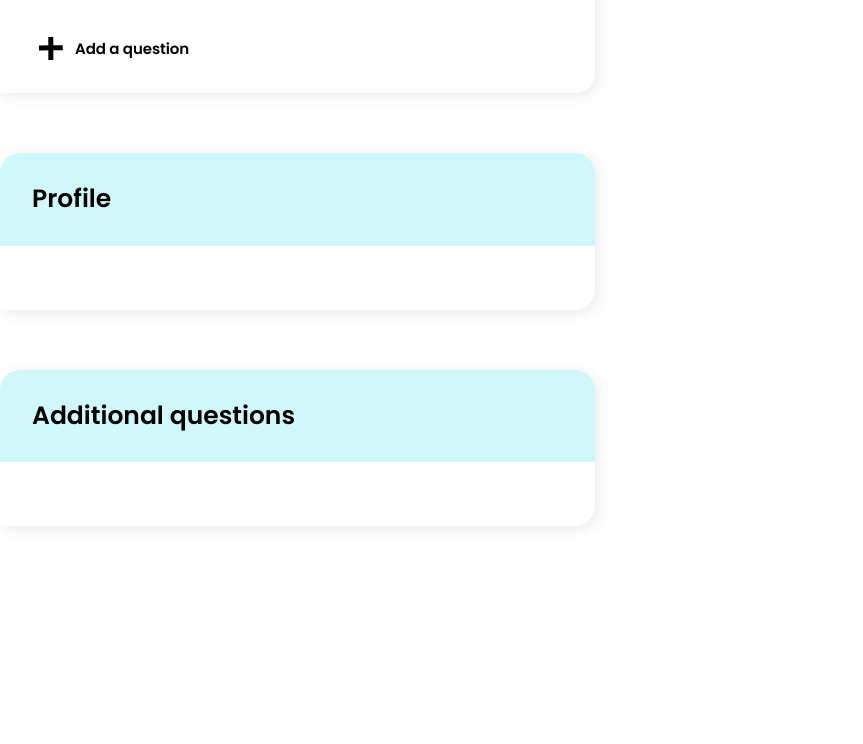
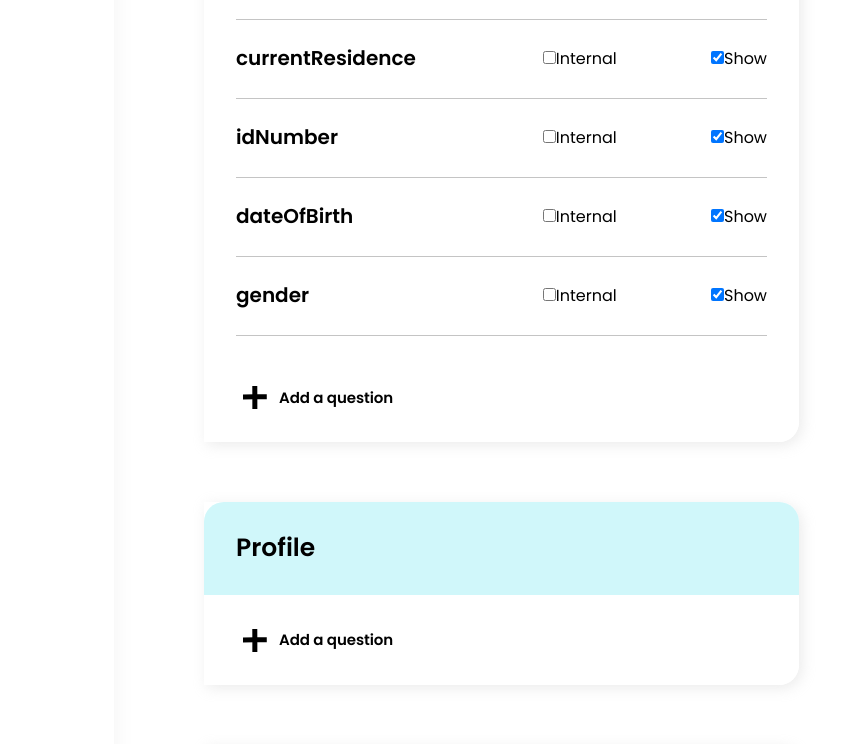
Before and after one commit to mrpeski/gusto, a React (Create React App) app: page / in a window 1280 px wide. Shown: the part 1279-2023 px from the top of the page, without its empty margins (0-863 px from the left). Before the commit the page ends 1865 px from the top, so only its background shows below. Built offline with nearby package versions, Linux system fonts and the light colour scheme.

Commit message:
Create Layout Component

```diff
--- a/src/App.css
+++ b/src/App.css
@@ -16,10 +16,90 @@
 /* Layout */
 .Flex {
   display: flex;
-  gap: 20px
+  gap: 20px;
+  width: 100%;
+}
+.Space-between {
+  justify-content: space-between
 }
 .Flex-col {
   flex-direction: column;
+}
+.Sidebar {
+  width: 114px;
+  min-height: 100%;
+  position: sticky;
+  top: 0;
+  background: #FFF;
+  box-shadow: 0px 4px 23px 0px rgba(0, 0, 0, 0.05);
+  z-index: 9999;
+}
+.Content-wrapper {
+  flex: 1;
+}
+.Navigation {
+  border-radius: 9px;
+  background: #FFF;
+  box-shadow: 0px 1px 18px 0px rgba(0, 0, 0, 0.12);
+  left: 0;
+  right: 0;
+  position: absolute;
+  padding-left: 200px;
+  overflow: clip;
+}
+.Navigation-list {
+  height: 120px;
+  align-items: center;
+  justify-content: flex-start;
+  display: flex;
+}
+.Navigation-link {
+  color: #000;
+  padding: 52px 63px 54px 54px;
+font-family: Inter;
+font-size: 20px;
+font-weight: 500;
+text-decoration: none;
+position: relative;
+}
+.Navigation-link::after {
+  content: "";
+  height: 60%;
+  width: 1px;
+  position: absolute;
+  right: -1px;
+  top: 20%;
+  background-color: #c4c4c4;
+}
+
+
+.Navigation-link:last-of-type::after {
+  width: 0;
+}
+
+.Navigation-link.active {
+  background-color: #00635B;
+  color: white;
+}
+.Navigation-link.active::after {
+  content: "";
+  width: 0;
+  height: 0;
+  top: calc(50% - 20px);
+  right: -20px;
+  border-top: 20px solid transparent;
+  border-bottom: 20px solid transparent;
+  border-left: 20px solid #00635B;
+  background-color: transparent;
+}
+.Content-wrapper::before {
+  content: "";
+  height: 123px;
+  display: block;
+}
+.Content {
+  margin-top: 113px;
+  padding: 113px 70px
 }
 /* Layout */
 /* Upload Cover Image */
--- a/src/App.tsx
+++ b/src/App.tsx
@@ -11,6 +11,7 @@ import Question from './components/Question';
 import withToggle from './components/withToggle';
 import Section from './components/Section';
 import CoverImage from './components/CoverImage';
+import Layout from './components/Layout';
 
 interface Props {
   onSave: (arg: QuestionConfig) => void
@@ -42,7 +43,8 @@ function App() {
   const fieldsArr = Object.keys(personalInfo).filter(field => field !== 'personalQuestions')
   // console.log(personalInfo)
   return (
-    <div className="App">
+    <Layout>
+
       <CoverImage />
       <Section title={'Personal Information'}>
         <ul onChange={delegateChangeHandler as FormEventHandler}>
@@ -64,11 +66,15 @@ function App() {
       </Section>
       <Section title={'Profile'}>
 
+
+      <QuestionToggle onSave={handleQuestion} />
+
       </Section>
       <Section title={'Additional questions'}>
+      <QuestionToggle onSave={handleQuestion} />
 
       </Section>
-    </div>
+    </Layout>
   );
 }
 
--- /dev/null
+++ b/src/components/Layout.tsx
@@ -0,0 +1,22 @@
+import React from "react"
+
+const Layout = ({children}) => {
+    return <section className="Flex">
+        <section className="Sidebar">
+
+        </section>
+        <main className="Content-wrapper">
+            <section className="Navigation">
+                <nav className="Navigation-list">
+                    <a className="Navigation-link" href="">Program Details</a>
+                    <a className="Navigation-link active" href="">Application Form</a>
+                    <a className="Navigation-link" href="">Workflow</a>
+                    <a className="Navigation-link" href="">Preview</a>
+                </nav>
+            </section>
+            <div className="Content">{children}</div>
+        </main>
+    </section>
+}
+
+export default Layout
```
